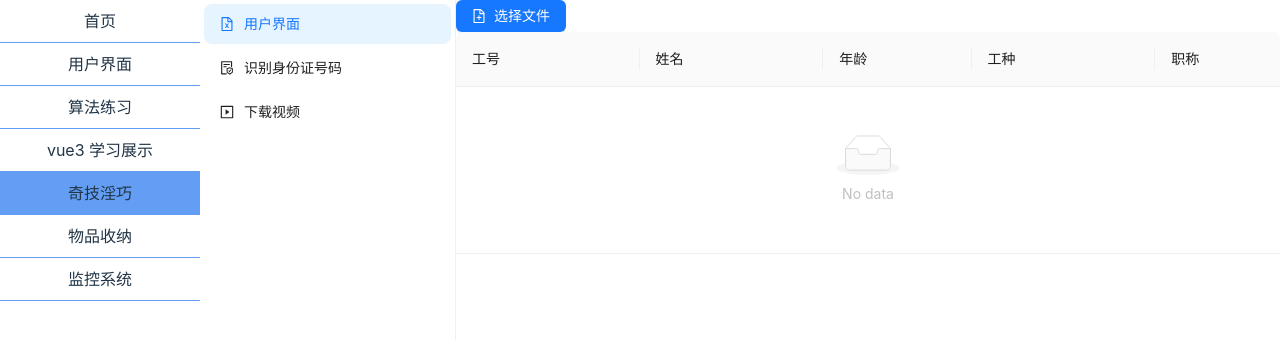
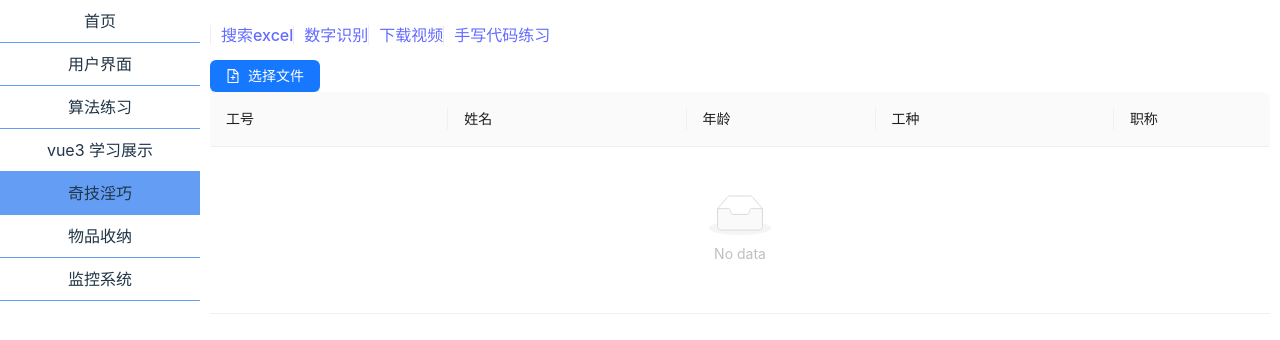
Before and after one commit to chouzhenyi/qiu, a Vue app in the folder packages/demo/: page /#/research/researchExcel in a window 1280 px wide. Shown: the top 340 px of the page. Built offline with nearby package versions, Linux system fonts and the light colour scheme.

Commit message:
手写promise

```diff
--- /dev/null
+++ b/packages/components/promise/index.ts
@@ -0,0 +1,47 @@
+import { PENDING, FULFILLED, REJECTED } from "./promiseStatus";
+import { StatusType } from "./promiseStatus";
+
+type functionType = (params: any) => void;
+type callbackType = () => void;
+type executorType = (resolve: functionType, reject: functionType) => void;
+
+export class myPromise {
+  status: StatusType = PENDING;
+  value: any;
+  reason: any;
+  onResolvedCallbacks: callbackType[] = [];
+  onRejectedCallbacks: callbackType[] = [];
+  constructor(executor: executorType) {
+    const resolve = (value: any) => {
+      if (this.status === PENDING) {
+        this.status = FULFILLED;
+        this.value = value;
+        this.onResolvedCallbacks.forEach((fn) => fn());
+      }
+    };
+    const reject = (reason: any) => {
+      if (this.status === PENDING) {
+        this.status = REJECTED;
+        this.reason = reason;
+        this.onRejectedCallbacks.forEach((fn) => fn());
+      }
+    };
+    try {
+      executor(resolve, reject);
+    } catch (error) {
+      reject(error);
+    }
+  }
+  then(onFulfilled: functionType, onRejected: functionType) {
+    if (this.status === FULFILLED) {
+      onFulfilled(this.value);
+    }
+    if (this.status === REJECTED) {
+      onRejected(this.reason);
+    }
+    if (this.status === PENDING) {
+      this.onResolvedCallbacks.push(() => onFulfilled(this.value));
+      this.onRejectedCallbacks.push(() => onRejected(this.reason));
+    }
+  }
+}
--- /dev/null
+++ b/packages/components/promise/promiseStatus.ts
@@ -0,0 +1,5 @@
+export const PENDING = "PENDING";
+export const FULFILLED = "FULFILLED";
+export const REJECTED = "REJECTED";
+
+export type StatusType = "PENDING" | "FULFILLED" | "REJECTED";
--- a/packages/demo/src/router/index.ts
+++ b/packages/demo/src/router/index.ts
@@ -124,6 +124,15 @@ export const routes: RouteRecordRaw[] = [
           title: "下载视频",
         },
       },
+      {
+        name: "demo",
+        path: "/research/demo",
+        component: () => import("views/Research/demo.vue"),
+        meta: {
+          parent: "Research",
+          title: "手写代码练习",
+        },
+      },
     ],
   },
   {
--- /dev/null
+++ b/packages/demo/src/views/Research/demo.vue
@@ -0,0 +1,33 @@
+<template>
+  <div>
+    <h1>myPromise</h1>
+    <Button type="primary" @click="checkPromise">点击演示手写promise</Button>
+  </div>
+</template>
+<script lang="ts">
+export default {
+  name: "Demo",
+};
+</script>
+<script lang="ts" setup>
+import { Button } from "ant-design-vue";
+import { myPromise } from "@qiu/components/promise/index";
+const checkPromise = () => {
+  const p1 = new myPromise((resolve, reject) => {
+    setTimeout(() => {
+      0 && resolve("成功");
+    }, 1e3);
+    if (1 === 1) {
+      reject("失败");
+    }
+  });
+  p1.then(
+    (res) => {
+      console.log(res);
+    },
+    (err) => {
+      console.log(err);
+    }
+  );
+};
+</script>
--- a/packages/demo/src/views/Research/index.vue
+++ b/packages/demo/src/views/Research/index.vue
@@ -1,12 +1,14 @@
 <template>
   <div class="research-wraper">
-    <Menu
-      class="item-menu"
-      mode="vertical"
-      v-model:selectedKeys="selectedKeys"
-      :items="routerList"
-      @click="handleRouterItemClick"
-    />
+    <div class="route-wrapper">
+      <RouterLink
+        v-for="(route, index) in routerList"
+        :to="route.path"
+        :key="index"
+      >
+        {{ route.meta?.title }}
+      </RouterLink>
+    </div>
     <router-view class="container"></router-view>
   </div>
 </template>
@@ -17,45 +19,10 @@ export default {
 </script>
 <script lang="ts" setup>
 import { h, ref } from "vue";
-import { useRouter } from "vue-router";
-import { Menu } from "ant-design-vue";
-import type { MenuProps, ItemType } from "ant-design-vue";
-import {
-  FileExcelOutlined,
-  FileProtectOutlined,
-  PlaySquareOutlined,
-} from "@ant-design/icons-vue";
+import { useRouter, RouterLink } from "vue-router";
+import { routes } from "../../router/index";
 
-type routerMenuType = ItemType & {
-  path: string;
-  name: string;
-};
-const routerList: routerMenuType[] = [
-  {
-    path: "/research/researchExcel",
-    name: "ResearchExcel",
-    label: "用户界面",
-    title: "用户界面",
-    key: 0,
-    icon: () => h(FileExcelOutlined),
-  },
-  {
-    path: "/research/researchTesseract",
-    name: "ResearchTesseract",
-    label: "识别身份证号码",
-    title: "识别身份证号码",
-    key: 1,
-    icon: () => h(FileProtectOutlined),
-  },
-  {
-    path: "/research/downloadVideo",
-    name: "DownloadVideo",
-    label: "下载视频",
-    title: "下载视频",
-    key: 2,
-    icon: () => h(PlaySquareOutlined),
-  },
-];
+const routerList = routes.find((route) => route.name === "Research")?.children;
 const selectedKeys = ref<number[]>([0]);
 const { replace } = useRouter();
 const handleRouterItemClick = ({ item }: Record<string, any>) => {
@@ -65,14 +32,15 @@ const handleRouterItemClick = ({ item }: Record<string, any>) => {
 </script>
 <style lang="less">
 .research-wraper {
-  display: flex;
   height: 100%;
-
-  .item-menu {
-    width: 256px;
-  }
-  .container {
-    flex: 1;
+  padding: 10px;
+  .route-wrapper {
+    padding: 10px 0;
+    a {
+      line-height: 30px;
+      padding-left: 10px;
+      border-left: 1px solid #eee;
+    }
   }
 }
 </style>
```
